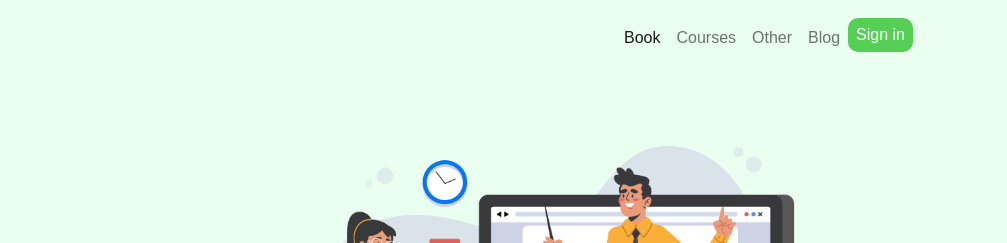
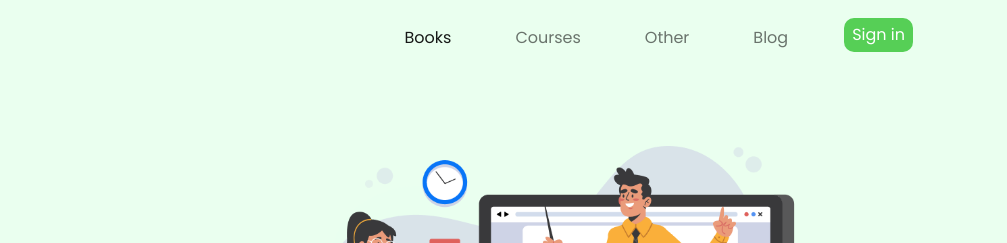
Before and after one commit to mrjAhmed/E-SCHOOL-H.W, a plain HTML site: page index.html in a window 1280 px wide. Shown: the top 243 px of the page, 273-1280 px from the left. Drawn offline with nearby package versions, Linux system fonts and the light colour scheme.

Commit message:
added some new edit

```diff
--- a/index.html
+++ b/index.html
@@ -8,6 +8,9 @@
     <title>E-School H.w</title>
     <!-- link -->
     <link href="https://cdn.jsdelivr.net/npm/bootstrap@5.1.3/dist/css/bootstrap.min.css" rel="stylesheet" integrity="sha384-1BmE4kWBq78iYhFldvKuhfTAU6auU8tT94WrHftjDbrCEXSU1oBoqyl2QvZ6jIW3" crossorigin="anonymous">
+    <link rel="preconnect" href="https://fonts.googleapis.com">
+    <link rel="preconnect" href="https://fonts.gstatic.com" crossorigin>
+    <link href="https://fonts.googleapis.com/css2?family=Poppins:wght@400;500;600&display=swap" rel="stylesheet">
     <link rel="stylesheet" href="style.css">
 
     <!-- link -->
@@ -32,18 +35,18 @@
               <div class="collapse navbar-collapse d-flex justify-content-end" id="navbarNav">
                 <ul class="navbar-nav">
                   <li class="nav-item">
-                    <a class="nav-link active" aria-current="page" href="#">Book</a>
+                    <a class="nav-link active" aria-current="page" href="#">Books</a>
                   </li>
-                  <li class="nav-item">
+                  <li class="nav-item ms-5">
                     <a class="nav-link" href="#">Courses</a>
                   </li>
-                  <li class="nav-item">
+                  <li class="nav-item ms-5">
                     <a class="nav-link" href="#">Other</a>
                   </li>
-                  <li class="nav-item">
+                  <li class="nav-item ms-5">
                     <a class="nav-link ">Blog</a>
                   </li><li class="nav-item">
-                    <a style="color: white;" class="nav-link sign-in">Sign in</a>
+                    <a style="color: white;" class="nav-link sign-in ms-5">Sign in</a>
                   </li>
                 </ul>
               </div>
--- a/style.css
+++ b/style.css
@@ -1,3 +1,6 @@
+body{
+    font-family: 'Poppins', sans-serif;
+}
 section{
     font-family: poppins,sans-serif;
 }
```
